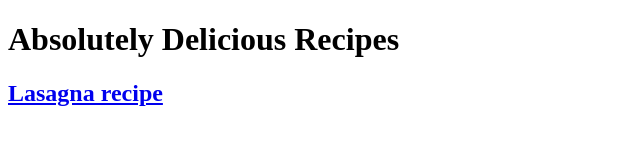
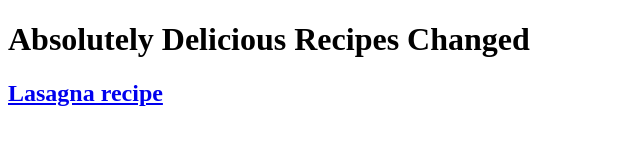
Before and after one commit to Sesshi862/odin-recipes, a plain HTML site: page index.html in a window 1280 px wide. Shown: the whole page, without its empty margins (0-640 px from the left). Drawn offline with Linux system fonts and the light colour scheme.

Commit message:
Second Commit

```diff
--- a/index.html
+++ b/index.html
@@ -8,7 +8,7 @@
 
 
     <body>
-        <h1>Absolutely Delicious Recipes</h1>
+        <h1>Absolutely Delicious Recipes Changed</h1>
         <h2><a href = Recipes/lasagna.html>Lasagna recipe</a></h2>
     </body>
 </html>
```
